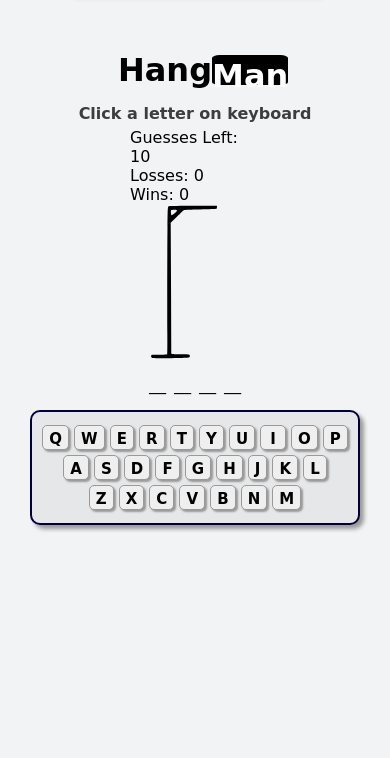
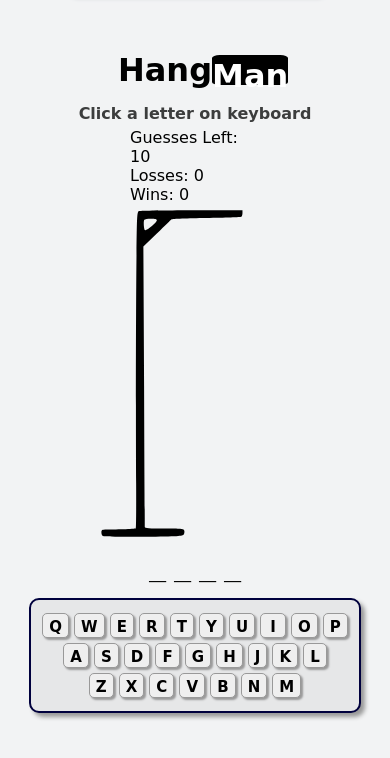
Before and after one commit to harry79ph/HangMan-v2, a plain HTML site: page index.html in a window 390 px wide. Drawn offline with Linux system fonts and the light colour scheme; a web font is replaced by a local one.

Commit message:
minor changes

```diff
--- a/index.html
+++ b/index.html
@@ -13,6 +13,11 @@
     <h1>Hang</h1>
     <h2>Click a letter on keyboard</h2>
     <div class="first">
+      <div class="details">
+        <p>Guesses Left: <span id="guess">10</span></p>
+        <p>Losses: <span id="losses">0</span></p>
+        <p>Wins: <span id="wins">0</span></p>
+      </div>
       <div class="man">
         <svg version="1.0" xmlns="http://www.w3.org/2000/svg" width="160.000000pt" height="280.000000pt"
           viewBox="0 0 160.000000 280.000000" preserveAspectRatio="xMidYMid meet">
@@ -275,11 +280,6 @@
           </g>
         </svg>
       </div>
-      <div class="details">
-        <p>Guesses Left: <span id="guess">10</span></p>
-        <p>Losses: <span id="losses">0</span></p>
-        <p>Wins: <span id="wins">0</span></p>
-      </div>
     </div>
     <div class="second"></div>
     <div id="keyboard">
--- a/style.css
+++ b/style.css
@@ -37,6 +37,7 @@ div.message.active {
 
 .container {
     margin-top: 36px;
+    height: calc(100vh - 36px);
 }
 
 h1 {
@@ -68,13 +69,11 @@ h2 {
 .first {
     margin: 0 25%;
     display: flex;
-    flex-wrap: wrap-reverse;
+    flex-wrap: wrap;
     justify-content: center;
 }
 
 .first .man {
-    height: 300px;
-    width: 180px;
     display: flex;
     justify-content: center;
     align-items: center;
@@ -129,14 +128,13 @@ h2 {
         margin: 0;
     }
     .first .man {
-        height: 150px;
-        width: 90px;
+        height: 40vh;
         display: flex;
         justify-content: center;
         align-items: center;
     }
-    .first .man img{
-        height: 140px;
-        width: 130px;
+    .first .man svg{
+        height: 100%;
+        width: auto;
     }
 }
```
